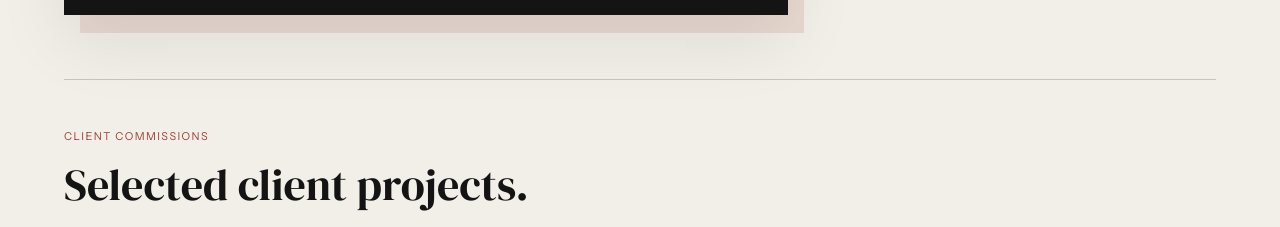
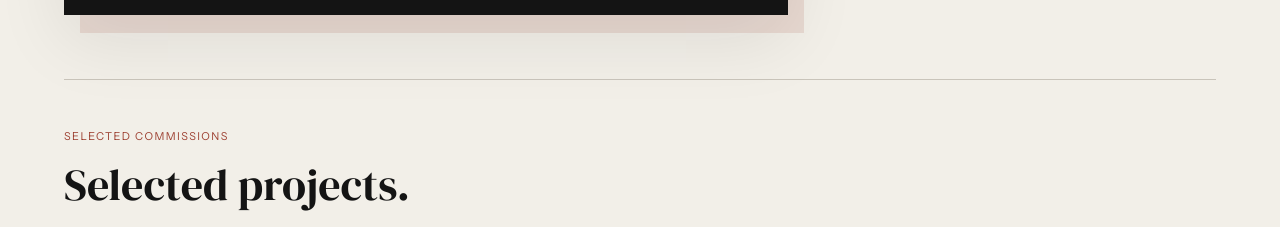
Before and after one commit to Kephh/Archex-studio, an Astro site: page /work in a window 1280 px wide. Shown: the part 1420-1647 px from the top of the page. Built offline with nearby package versions, Linux system fonts and the light colour scheme; Astro itself is replaced by a stand-in of ours; no server answers.

Commit message:
refactor: update terminology in homepage and work page for consistency

```diff
--- a/src/pages/index.astro
+++ b/src/pages/index.astro
@@ -351,11 +351,11 @@ import BaseLayout from '../layouts/BaseLayout.astro';
       </dl>
     </div>
 
-    <!-- Selected Client Works Row on Homepage -->
+    <!-- Selected Works Row on Homepage -->
     <div class="home-portfolio-preview" style="margin-top: 48px; padding-top: 36px; border-top: 1px solid var(--line);">
       <div style="display: flex; justify-content: space-between; align-items: baseline; margin-bottom: 24px; flex-wrap: wrap; gap: 12px;">
         <div>
-          <span class="eyebrow" style="color: var(--signal);">CLIENT COMMISSIONS</span>
+          <span class="eyebrow" style="color: var(--signal);">SELECTED COMMISSIONS</span>
           <h3 style="font-family: var(--serif); font-size: clamp(22px, 3vw, 30px); font-weight: 400; margin: 4px 0 0; color: var(--ink);">
             Recent brand &amp; digital works.
           </h3>
--- a/src/pages/work.astro
+++ b/src/pages/work.astro
@@ -39,12 +39,12 @@ import EditorialCompanion from '../components/EditorialCompanion.astro';
         </div>
       </div>
 
-      <!-- Selected Client Commissions Showcase -->
+      <!-- Selected Commissions Showcase -->
       <div class="client-works-section">
         <div class="client-works-header">
-          <div class="eyebrow" style="color: var(--signal);">CLIENT COMMISSIONS</div>
+          <div class="eyebrow" style="color: var(--signal);">SELECTED COMMISSIONS</div>
           <h2 class="client-works-title">
-            Selected client projects.
+            Selected projects.
           </h2>
           <p class="client-works-lead">
             Brand identities, spatial editorial experiences, digital menus, and storefronts crafted across architecture, hospitality, and artisan retail.
```
